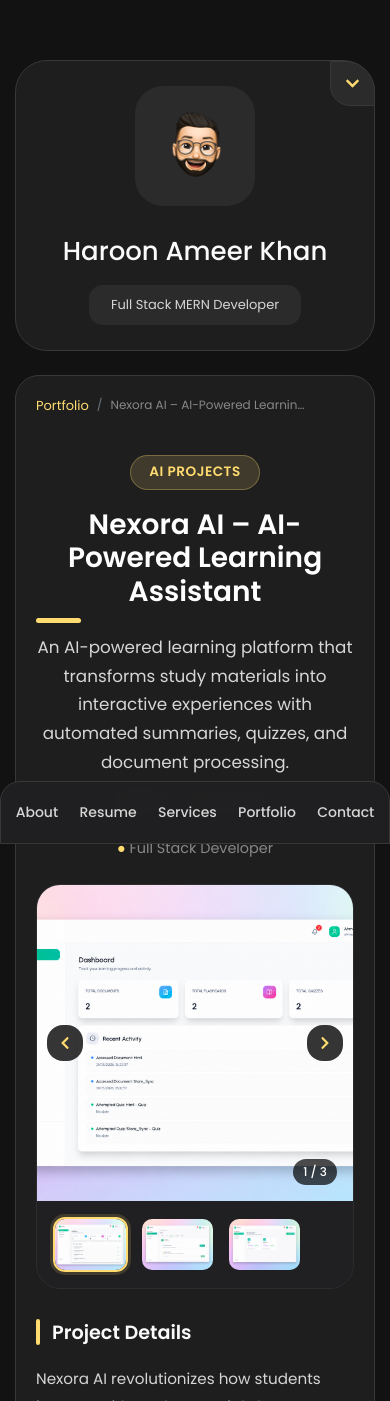
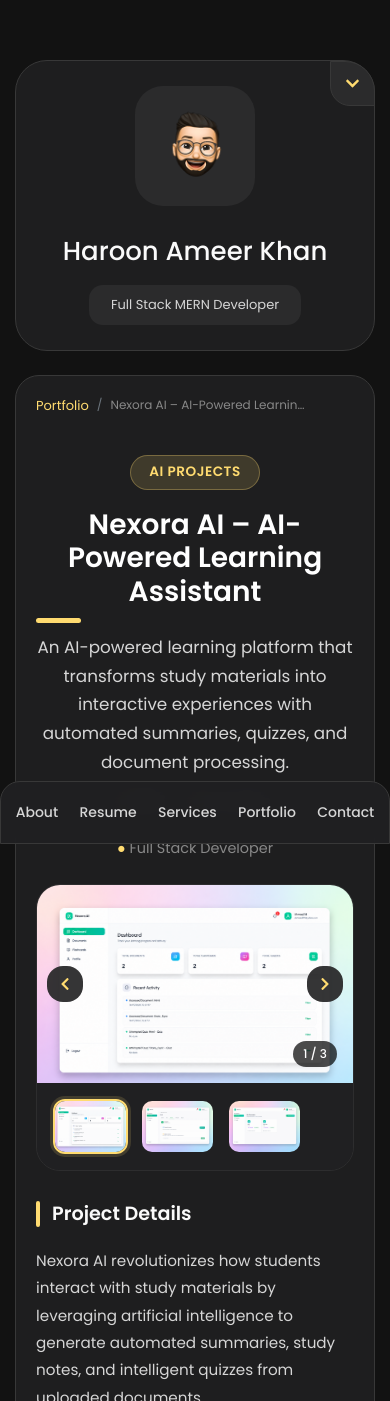
Before and after one commit to realmrhak/My-Portfolio, a React (Vite) app: page /project/nexora-ai in a window 390 px wide. Shown: the top 1401 px of the page. Built offline with nearby package versions, Linux system fonts and the light colour scheme.

Commit message:
fix: mobile responsive images

```diff
--- a/src/assets/css/App.css
+++ b/src/assets/css/App.css
@@ -155,11 +155,32 @@ ul {
 .project-img {
   position: relative;
   overflow: hidden;
+  width: 100%;
+  aspect-ratio: 16 / 10;
+  background: #1a1a2e;
+}
+
+/* Fallback for older browsers without aspect-ratio support */
+@supports not (aspect-ratio: 16 / 10) {
+  .project-img {
+    aspect-ratio: auto;
+    height: 0;
+    padding-bottom: 62.5%;
+    /* 16:10 ratio */
+  }
+
+  .project-img img {
+    position: absolute;
+    top: 0;
+    left: 0;
+  }
 }
 
 .project-img img {
   width: 100%;
-  height: auto;
+  height: 100%;
+  object-fit: cover;
+  object-position: top;
   display: block;
   transition: transform 0.4s ease;
 }
@@ -1437,15 +1458,36 @@ ul {
 
 .carousel-main {
   position: relative;
+  width: 100%;
   aspect-ratio: 16 / 9;
   background: #0a0a0a;
   overflow: hidden;
+  max-height: 450px;
+  /* Prevent too tall on desktop */
+}
+
+/* Fallback for older browsers without aspect-ratio support */
+@supports not (aspect-ratio: 16 / 9) {
+  .carousel-main {
+    aspect-ratio: auto;
+    height: 0;
+    padding-bottom: 56.25%;
+    /* 16:9 ratio */
+  }
+
+  .carousel-image {
+    position: absolute;
+    top: 0;
+    left: 0;
+  }
 }
 
 .carousel-image {
   width: 100%;
   height: 100%;
   object-fit: cover;
+  object-position: top center;
+  /* Focus on top-center of image */
   display: block;
   transition: opacity 0.3s ease;
 }
@@ -1758,14 +1800,33 @@ ul {
 
 .related-project-img-wrap {
   position: relative;
+  width: 100%;
   aspect-ratio: 16 / 10;
   overflow: hidden;
+  background: #1a1a2e;
+}
+
+/* Fallback for older browsers without aspect-ratio support */
+@supports not (aspect-ratio: 16 / 10) {
+  .related-project-img-wrap {
+    aspect-ratio: auto;
+    height: 0;
+    padding-bottom: 62.5%;
+    /* 16:10 ratio */
+  }
+
+  .related-project-img-wrap img {
+    position: absolute;
+    top: 0;
+    left: 0;
+  }
 }
 
 .related-project-img-wrap img {
   width: 100%;
   height: 100%;
   object-fit: cover;
+  object-position: top;
   transition: transform 0.5s ease;
 }
 
@@ -1879,6 +1940,19 @@ ul {
 
   .carousel-main {
     aspect-ratio: 16 / 10;
+    max-height: 350px;
+    /* Prevent too tall on tablet */
+  }
+
+  /* Fallback for older browsers */
+  @supports not (aspect-ratio: 16 / 10) {
+    .carousel-main {
+      aspect-ratio: auto;
+      height: 0;
+      padding-bottom: 62.5%;
+      /* 16:10 ratio */
+      max-height: 350px;
+    }
   }
 
   .carousel-nav {
@@ -1898,7 +1972,36 @@ ul {
 
 @media (max-width: 767px) {
   .carousel-main {
-    aspect-ratio: 4 / 3;
+    aspect-ratio: 16 / 10;
+    /* Landscape - better for mobile */
+    max-height: 320px;
+    /* Prevent image from being too tall */
+  }
+
+  /* Fallback for older mobile browsers */
+  @supports not (aspect-ratio: 16 / 10) {
+    .carousel-main {
+      aspect-ratio: auto;
+      height: 0;
+      padding-bottom: 62.5%;
+      /* 16:10 ratio */
+      max-height: 320px;
+    }
+  }
+
+  .carousel-image {
+    object-fit: cover;
+    object-position: top center;
+    /* Show top-center portion */
+  }
+
+  /* When using padding-bottom fallback on mobile */
+  @supports not (aspect-ratio: 16 / 10) {
+    .carousel-image {
+      position: absolute;
+      top: 0;
+      left: 0;
+    }
   }
 
   .carousel-nav {
@@ -1927,7 +2030,36 @@ ul {
 
 @media (max-width: 480px) {
   .carousel-main {
-    aspect-ratio: 1 / 1;
+    aspect-ratio: 16 / 10;
+    /* Landscape - shows more width, less height */
+    max-height: 280px;
+    /* Prevent image from being too tall */
+  }
+
+  /* Fallback for very old phones */
+  @supports not (aspect-ratio: 16 / 10) {
+    .carousel-main {
+      aspect-ratio: auto;
+      height: 0;
+      padding-bottom: 62.5%;
+      /* 16:10 ratio */
+      max-height: 280px;
+    }
+  }
+
+  .carousel-image {
+    object-fit: cover;
+    object-position: top center;
+    /* Show top-center of image */
+  }
+
+  /* When using padding-bottom fallback on small phones */
+  @supports not (aspect-ratio: 16 / 10) {
+    .carousel-image {
+      position: absolute;
+      top: 0;
+      left: 0;
+    }
   }
 
   .carousel-counter {
--- a/src/components/Portfolio.jsx
+++ b/src/components/Portfolio.jsx
@@ -59,7 +59,6 @@ const Portfolio = () => {
       <PageNavbar />
       <h2 className="article-title">Portfolio</h2>
 
-      {/* Mobile Dropdown */}
       <div className="mobile-filter-wrapper d-md-none" ref={dropdownRef}>
         <button
           className="mobile-filter-select"
@@ -96,7 +95,6 @@ const Portfolio = () => {
         )}
       </div>
 
-      {/* Desktop Filters */}
       <div className="filter-container d-none d-md-flex">
         {filters.map((filter, index) => (
           <button
@@ -109,7 +107,6 @@ const Portfolio = () => {
         ))}
       </div>
 
-      {/* Projects Grid */}
       <div className="row">
         {filteredProjects.map((project, index) => (
           <div className="col-md-6 col-lg-4 mb-4" key={index}>
--- a/src/components/ProjectDetail.jsx
+++ b/src/components/ProjectDetail.jsx
@@ -47,7 +47,6 @@ const ProjectDetail = () => {
     <section className="content-card">
       <PageNavbar />
 
-      {/* Breadcrumb */}
       <nav aria-label="breadcrumb" style={{ marginBottom: "20px" }}>
         <ol
           className="breadcrumb"
@@ -89,7 +88,6 @@ const ProjectDetail = () => {
         </ol>
       </nav>
 
-      {/* Project Header */}
       <div style={{ textAlign: "center", padding: "20px 0 25px" }}>
         <span
           style={{
@@ -147,7 +145,6 @@ const ProjectDetail = () => {
         </div>
       </div>
 
-      {/* Image Carousel */}
       <div className="project-carousel" style={{ marginBottom: "30px" }}>
         <div className="carousel-main">
           <img
@@ -197,7 +194,6 @@ const ProjectDetail = () => {
         )}
       </div>
 
-      {/* Main Content */}
       <div className="row">
         <div className="col-lg-8">
           <div style={{ marginBottom: "35px" }}>
@@ -319,7 +315,6 @@ const ProjectDetail = () => {
         </div>
       </div>
 
-      {/* Related Projects */}
       {related.length > 0 && (
         <div
           style={{
@@ -373,7 +368,6 @@ const ProjectDetail = () => {
         </div>
       )}
 
-      {/* Back Button */}
       <div
         style={{ textAlign: "center", marginTop: "40px", marginBottom: "20px" }}
       >
```
